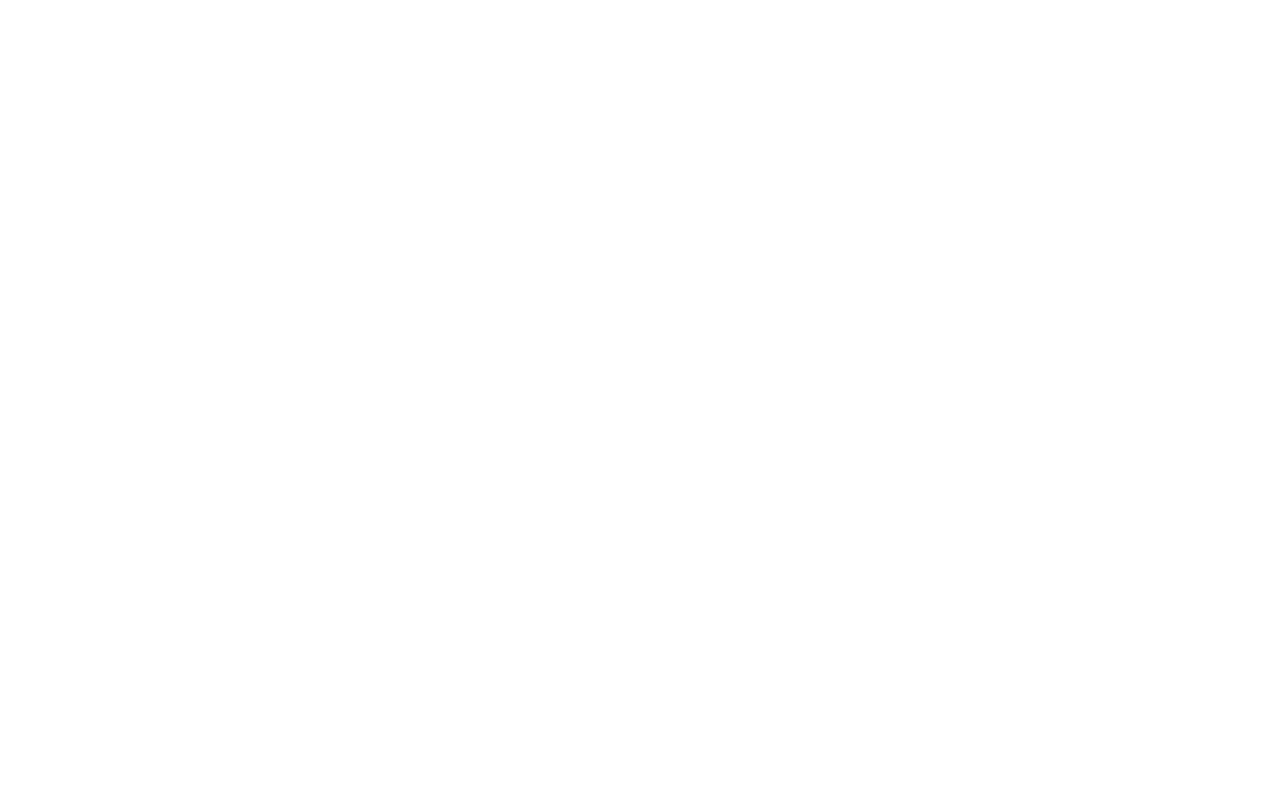
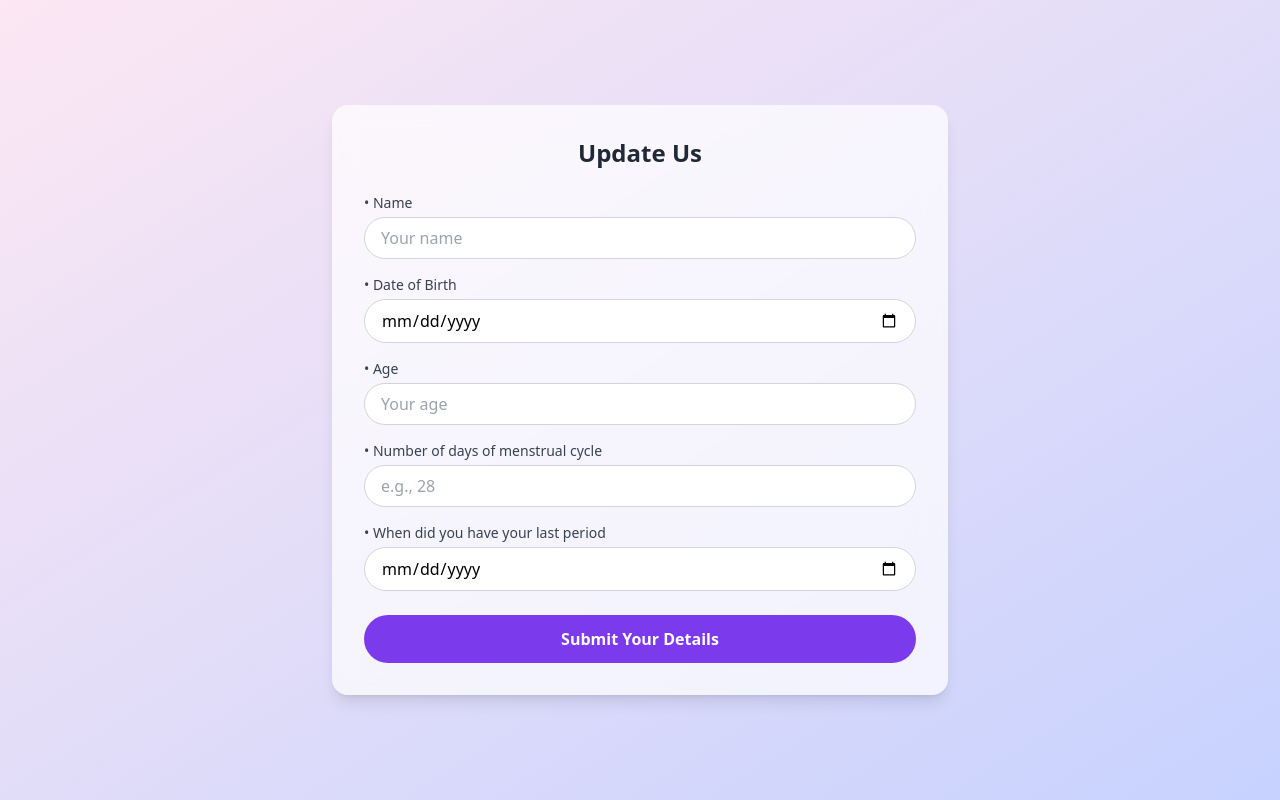
Before and after one commit to Kasib00786/Systelle, a React (Vite) app in the folder frontend/: page /Updateform in a window 1280 px wide. Before the commit this address had no page. Built offline with nearby package versions, Linux system fonts and the light colour scheme; the HTML template or start-up script is replaced by a standard one.

Commit message:
added signup and updateform

```diff
--- a/frontend/src/App.jsx
+++ b/frontend/src/App.jsx
@@ -6,11 +6,16 @@
 import Calendar from "./component/Calendar";
 import Login from "./component/Login";
 import Profile from "./component/Profile";
+import Signup from "./component/Signup";
+import Updateform from "./component/Updateform";
+
 
 const App=()=>{
   return <><BrowserRouter>
     <Routes>
       <Route path="/" element={<Login />}/>
+      <Route path="/Signup" element={<Signup />}/>
+      <Route path="/Updateform" element={<Updateform />}/>
       <Route path="/home" element={<Navbar />}/>
       <Route path="/updates" element={<DailyUpdate />}/>
       <Route path="/calendar" element={<Calendar />}/>
--- /dev/null
+++ b/frontend/src/component/Signup.jsx
@@ -0,0 +1,53 @@
+import React from "react";
+import { Link } from "react-router-dom";
+const Signup = () => {
+    return (
+        <div className="min-h-screen flex items-center justify-center bg-[url(/base1.jpg)] bg-cover bg-center">
+            <div className="bg-white/50 backdrop-blur-lg outline outline-2 outline-white rounded-2xl p-10 w-full max-w-md shadow-xl">
+                <div className="flex mb-6">
+                    <img src="/logo.png" alt="logo" className='w-15 h-10' />
+                    <h1 className="text-2xl font-bold text-black">Systelle</h1>
+                </div>
+
+                <h1 className="text-center text-2xl font-bold text-black mb-6">
+                    Sign Up
+                </h1>
+
+                <form className="flex flex-col space-y-4">
+                    <input
+                        type="name"
+                        placeholder="Username"
+                        className="px-4 py-3 rounded-full border border-gray-400 focus:outline-none"
+                    />
+                    <input
+                        type="email"
+                        placeholder="Email"
+                        className="px-4 py-3 rounded-full border border-gray-400 focus:outline-none"
+                    />
+                    <input
+                        type="password"
+                        placeholder="Password"
+                        className="px-4 py-3 rounded-full border border-gray-400 focus:outline-none"
+                    />
+                    <Link to='./home' className="bg-violet-600 flex justify-center transition delay-100 duration-150 ease-in-out hover:-translate-y-1 hover:scale-105 hover:bg-violet-700 text-white font-bold py-3 rounded-3xl"><button
+                        type="submit"
+                    >
+                        Sign Up
+                    </button>
+                    </Link>
+                </form>
+
+                <div className="text-center mt-4 text-sm">
+                    <p className="mt-2 text-black">
+                        Have an account?{" "}
+                        <a href="#" className="text-purple-600 font-medium hover:underline">
+                            login
+                        </a>
+                    </p>
+                </div>
+            </div>
+        </div>
+    );
+};
+
+export default Signup;
--- /dev/null
+++ b/frontend/src/component/Updateform.jsx
@@ -0,0 +1,118 @@
+import React, { useState } from 'react';
+import { Link } from "react-router-dom";
+export default function Updateform() {
+  const [form, setForm] = useState({
+    name: '',
+    dob: '',
+    age: '',
+    cycleLength: '',
+    lastPeriod: '',
+  });
+
+  const handleChange = (e) => {
+    const { name, value } = e.target;
+    setForm((f) => ({ ...f, [name]: value }));
+  };
+
+  const handleSubmit = (e) => {
+    e.preventDefault();
+    console.log('Submitted:', form);
+    // Add navigation or API call here
+  };
+
+  return (
+    <div className="h-screen bg-gradient-to-br from-pink-100 to-indigo-200 flex items-center justify-center p-6">
+      <form
+        onSubmit={handleSubmit}
+        className="w-[50%] bg-white bg-opacity-70 backdrop-blur-md rounded-2xl p-8 shadow-lg"
+      >
+        <h2 className="text-center text-2xl font-bold text-gray-800 mb-6">
+          Update Us
+        </h2>
+
+        <div className="space-y-4">
+          {/* Name */}
+          <div>
+            <label className="block text-sm font-medium text-gray-700 mb-1">• Name</label>
+            <input
+              type="text"
+              name="name"
+              value={form.name}
+              onChange={handleChange}
+              className="w-full px-4 py-2 border border-gray-300 rounded-full focus:outline-none focus:ring-2 focus:ring-purple-400"
+              placeholder="Your name"
+              required
+            />
+          </div>
+
+          {/* DOB */}
+          <div>
+            <label className="block text-sm font-medium text-gray-700 mb-1">
+              • Date of Birth
+            </label>
+            <input
+              type="date"
+              name="dob"
+              value={form.dob}
+              onChange={handleChange}
+              className="w-full px-4 py-2 border border-gray-300 rounded-full focus:outline-none focus:ring-2 focus:ring-purple-400"
+              required
+            />
+          </div>
+
+          {/* Age */}
+          <div>
+            <label className="block text-sm font-medium text-gray-700 mb-1">• Age</label>
+            <input
+              type="number"
+              name="age"
+              value={form.age}
+              onChange={handleChange}
+              className="w-full px-4 py-2 border border-gray-300 rounded-full focus:outline-none focus:ring-2 focus:ring-purple-400"
+              placeholder="Your age"
+              required
+            />
+          </div>
+
+          {/* Cycle Length */}
+          <div>
+            <label className="block text-sm font-medium text-gray-700 mb-1">
+              • Number of days of menstrual cycle
+            </label>
+            <input
+              type="number"
+              name="cycleLength"
+              value={form.cycleLength}
+              onChange={handleChange}
+              className="w-full px-4 py-2 border border-gray-300 rounded-full focus:outline-none focus:ring-2 focus:ring-purple-400"
+              placeholder="e.g., 28"
+              required
+            />
+          </div>
+
+          {/* Last Period */}
+          <div>
+            <label className="block text-sm font-medium text-gray-700 mb-1">
+              • When did you have your last period
+            </label>
+            <input
+              type="date"
+              name="lastPeriod"
+              value={form.lastPeriod}
+              onChange={handleChange}
+              className="w-full px-4 py-2 border border-gray-300 rounded-full focus:outline-none focus:ring-2 focus:ring-purple-400"
+              required
+            />
+          </div>
+        </div>
+
+        <button
+          type="submit"
+          className="mt-6 w-full py-3 bg-violet-600 flex justify-center transition delay-100 duration-150 ease-in-out hover:-translate-y-1 hover:scale-105 hover:bg-violet-700 text-white font-bold py-3 rounded-3xl"
+        >
+          Submit Your Details
+        </button>
+      </form>
+    </div>
+  );
+}
```
